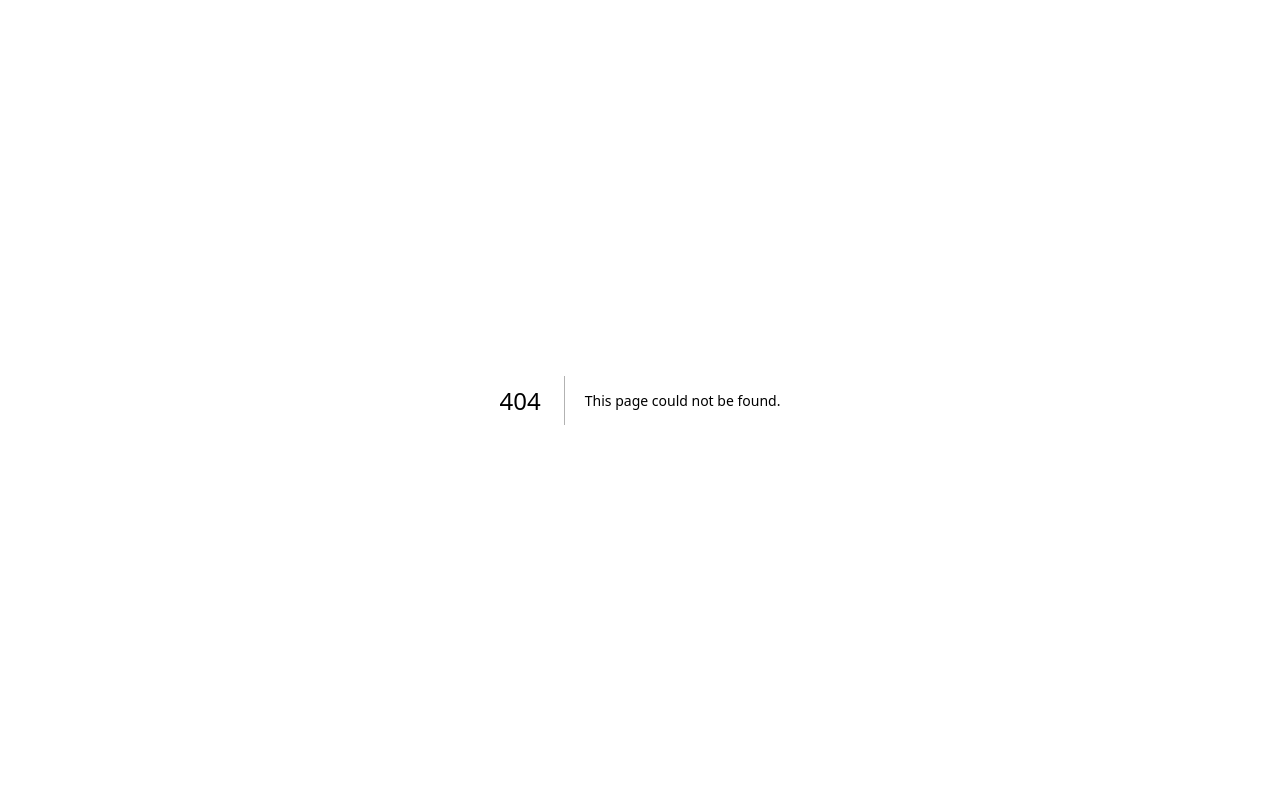
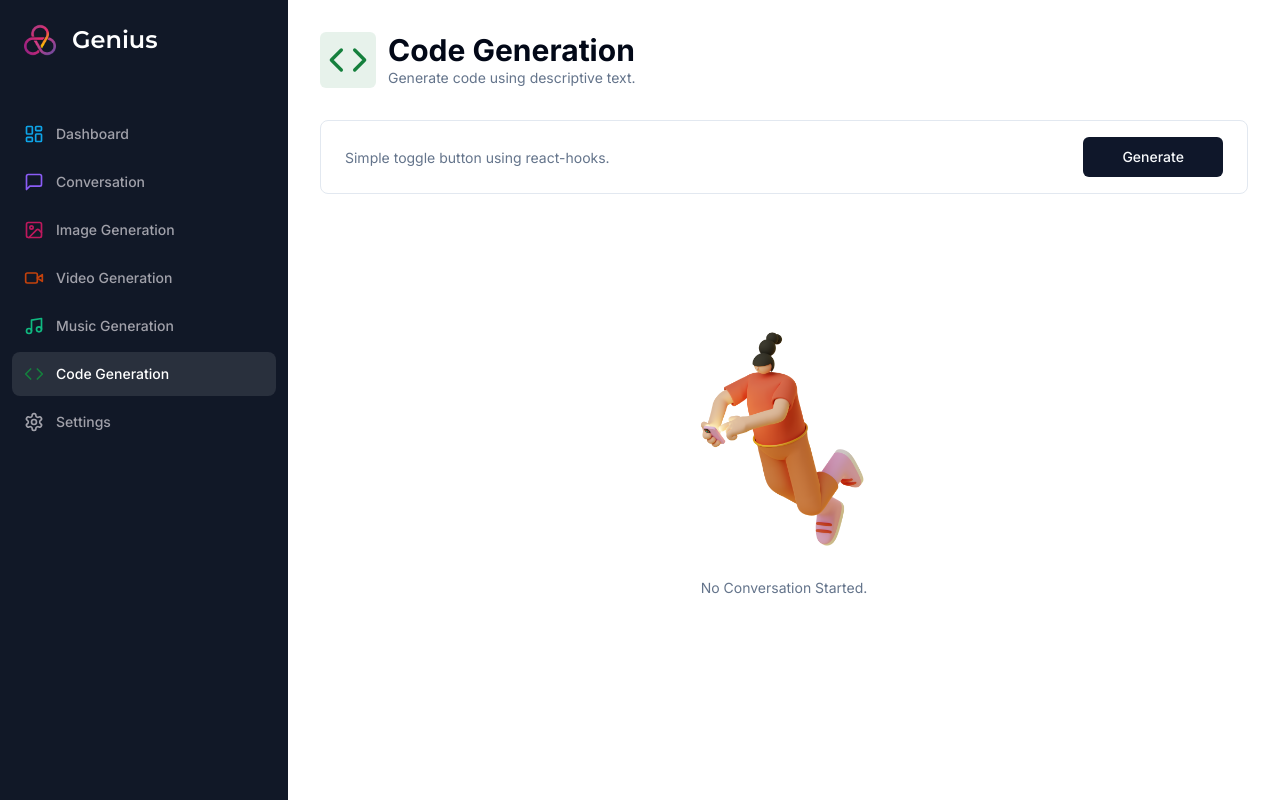
Before and after one commit to parteek2813/genius.ai, a Next.js app: page /code in a window 1280 px wide. Before the commit this address had no page. Built offline with nearby package versions, Linux system fonts and the light colour scheme.

Commit message:
code generation api complete

```diff
--- /dev/null
+++ b/app/(dashboard)/(routes)/code/constants.ts
@@ -0,0 +1,7 @@
+import * as z from "zod";
+
+export const formSchema = z.object({
+  prompt: z.string().min(1, {
+    message: "Prompt is required",
+  }),
+});
--- /dev/null
+++ b/app/(dashboard)/(routes)/code/page.tsx
@@ -0,0 +1,160 @@
+"use client";
+
+import { useRouter } from "next/navigation";
+import * as z from "zod";
+import axios from "axios";
+import { Code } from "lucide-react";
+import { useForm } from "react-hook-form";
+import { useState } from "react";
+import { ChatCompletionRequestMessage } from "openai";
+import ReactMarkdown from "react-markdown";
+
+import Heading from "@/components/heading";
+
+import { formSchema } from "./constants";
+import { Form, FormControl, FormField, FormItem } from "@/components/ui/form";
+import { zodResolver } from "@hookform/resolvers/zod";
+import { Input } from "@/components/ui/input";
+import { Button } from "@/components/ui/button";
+import { cn } from "@/lib/utils";
+import { Empty } from "@/components/empty";
+import { Loader } from "@/components/loader";
+import { UserAvatar } from "@/components/user-avatar";
+import { BotAvatar } from "@/components/bot-avatar";
+
+const CodePage = () => {
+  const router = useRouter();
+  const [messages, setMessages] = useState<ChatCompletionRequestMessage[]>([]);
+
+  const form = useForm<z.infer<typeof formSchema>>({
+    resolver: zodResolver(formSchema),
+    defaultValues: {
+      prompt: "",
+    },
+  });
+
+  const isLoading = form.formState.isSubmitting;
+
+  const onSubmit = async (values: z.infer<typeof formSchema>) => {
+    try {
+      const userMessage: ChatCompletionRequestMessage = {
+        role: "user",
+        content: values.prompt,
+      };
+      const newMessages = [...messages, userMessage];
+
+      // making a post request
+      const response = await axios.post("/api/code", {
+        messages: newMessages,
+      });
+
+      setMessages((current) => [...current, userMessage, response.data]);
+
+      form.reset();
+    } catch (error: any) {
+      // TODO: Open Pro Model
+      console.log(error);
+    } finally {
+      router.refresh();
+    }
+  };
+
+  return (
+    <div>
+      <Heading
+        title="Code Generation"
+        description="Generate code using descriptive text."
+        icon={Code}
+        iconColor="text-green-700"
+        bgColor="bg-green-700/10"
+      />
+      <div className="px-4 lg:px-8">
+        <div>
+          <Form {...form}>
+            <form
+              onSubmit={form.handleSubmit(onSubmit)}
+              className="
+                rounded-lg
+                border
+                w-full
+                p-4
+                px-3
+                md:px-6
+                focus-within:shadow-sm
+                grid
+                grid-cols-12
+                gap-2"
+            >
+              <FormField
+                name="prompt"
+                render={({ field }) => (
+                  <FormItem className="col-span-12 lg:col-span-10">
+                    <FormControl className="m-0 p-0">
+                      <Input
+                        className="border-0 outline-none focus-visible:ring-0 focus-visible:ring-transparent"
+                        disabled={isLoading}
+                        placeholder="Simple toggle button using react-hooks."
+                        {...field}
+                      />
+                    </FormControl>
+                  </FormItem>
+                )}
+              />
+              <Button
+                className="col-span-12 lg:col-span-2 w-full"
+                type="submit"
+                disabled={isLoading}
+                size="icon"
+              >
+                Generate
+              </Button>
+            </form>
+          </Form>
+        </div>
+        <div className="space-y-4 mt-4">
+          {isLoading && (
+            <div className="p-8 rounded-lg w-full flex items-center justify-center bg-muted">
+              <Loader />
+            </div>
+          )}
+
+          {messages.length === 0 && !isLoading && (
+            <Empty label="No Conversation Started." />
+          )}
+          <div className="flex flex-col-reverse gap-y-4">
+            {messages.map((message) => (
+              <div
+                key={message.content}
+                className={cn(
+                  "p-8 w-full flex items-start gap-x-8 rounded-lg",
+                  message.role === "user"
+                    ? "bg-white border border-black/10"
+                    : "bg-muted"
+                )}
+              >
+                {message.role === "user" ? <UserAvatar /> : <BotAvatar />}
+                <ReactMarkdown
+                  components={{
+                    pre: ({ node, ...props }) => (
+                      <div className="overflow-auto w-full my-2 bg-black/10 p-2 rounded-lg">
+                        <pre {...props} />
+                      </div>
+                    ),
+                    code: ({ node, ...props }) => (
+                      <code className="bg-black/10 rounded-lg p-1" {...props} />
+                    ),
+                  }}
+                  className="text-sm overflow-hidden leading-7"
+                >
+                  {message.content || ""}
+                </ReactMarkdown>
+              </div>
+            ))}
+          </div>
+        </div>
+      </div>
+    </div>
+  );
+};
+
+export default CodePage;
--- /dev/null
+++ b/app/api/code/route.ts
@@ -0,0 +1,57 @@
+import { auth } from "@clerk/nextjs";
+import { NextResponse } from "next/server";
+import { ChatCompletionRequestMessage, Configuration, OpenAIApi } from "openai";
+
+const configuration = new Configuration({
+  apiKey: process.env.OPENAI_API_KEY,
+});
+// console.log(configuration);
+
+const openai = new OpenAIApi(configuration);
+
+const instructionMessage: ChatCompletionRequestMessage = {
+  role: "system",
+  content:
+    "You are a code generator.You must answer only in markdown code snippets. Use code comments for explanations",
+};
+
+export async function POST(req: Request) {
+  try {
+    // First check if authenticated or not
+    const { userId } = auth();
+
+    const body = await req.json();
+
+    const { messages } = body;
+
+    // if there is no userId, just return from here
+    if (!userId) {
+      return new NextResponse("Unauthorized", { status: 401 });
+    }
+
+    if (!configuration.apiKey) {
+      return new NextResponse("OpenAI API Key not configured.", {
+        status: 500,
+      });
+    }
+
+    if (!messages) {
+      return new NextResponse("Messages are required", { status: 400 });
+    }
+
+    // console.log("Reached response");
+    //  interact with openai for responses
+
+    const response = await openai.createChatCompletion({
+      model: "gpt-3.5-turbo",
+      messages: [instructionMessage, ...messages],
+    });
+
+    return NextResponse.json(response.data.choices[0].message);
+  } catch (error) {
+    console.log("[CODE_ERROR]", error);
+    return new NextResponse("Internal Server Error [route.ts:53]", {
+      status: 500,
+    });
+  }
+}
--- a/package.json
+++ b/package.json
@@ -31,6 +31,7 @@
     "react": "18.2.0",
     "react-dom": "18.2.0",
     "react-hook-form": "^7.45.4",
+    "react-markdown": "^8.0.7",
     "tailwind-merge": "^1.14.0",
     "tailwindcss": "3.3.3",
     "tailwindcss-animate": "^1.0.6",
```
Also changed, not shown: 1 other file (tests, documents, lock files or other folders).
